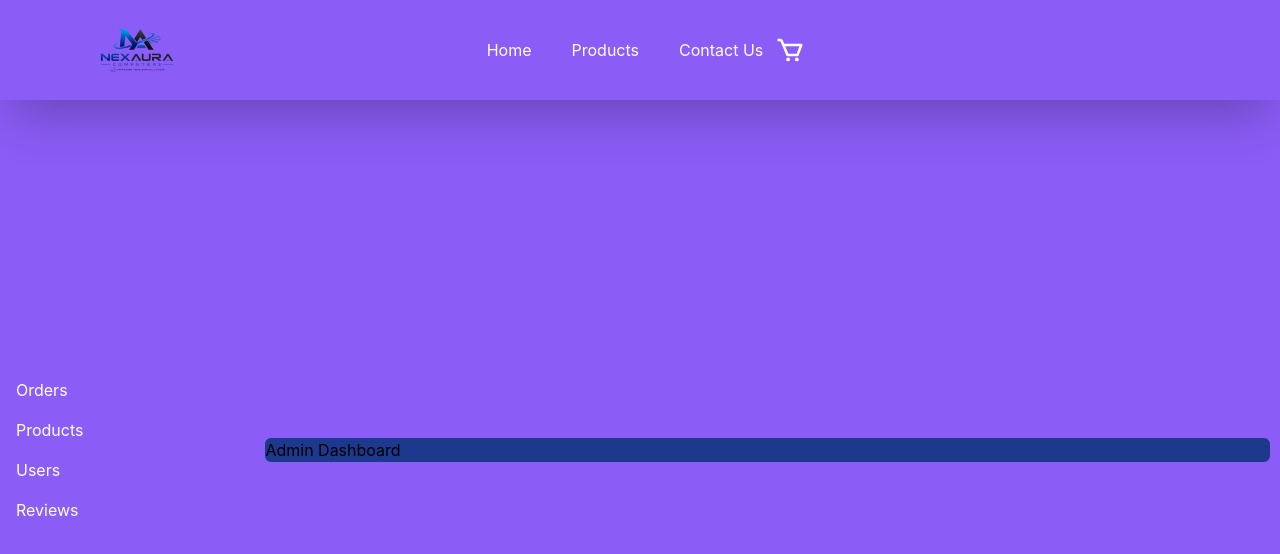
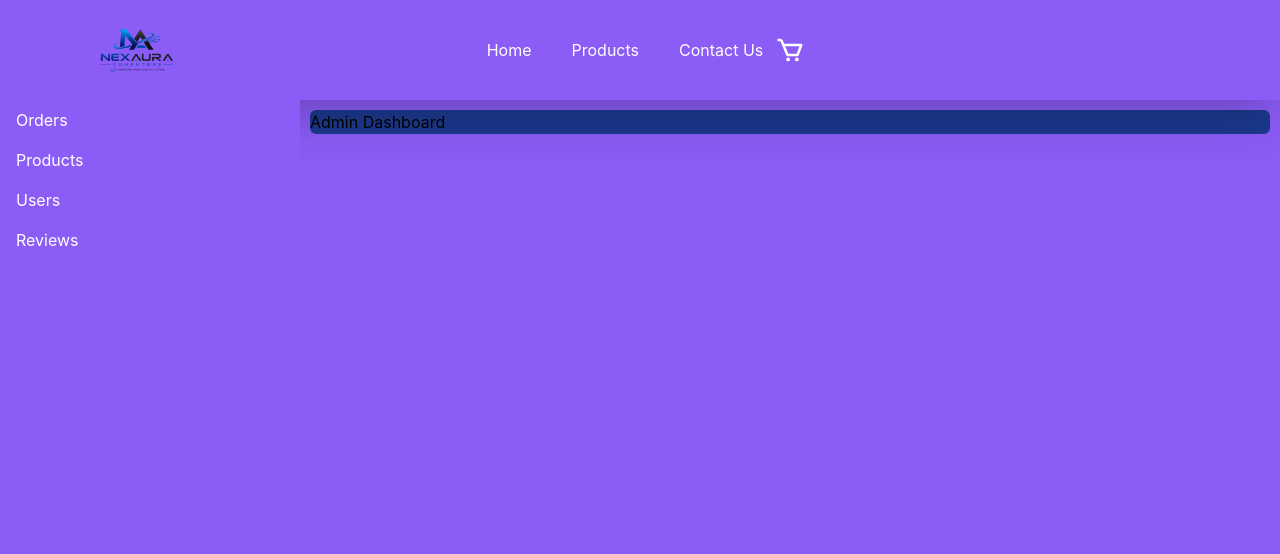
Before and after one commit to Amila1P/Nexaura_Computers-frontend, a React (Vite) app: page /admin in a window 1280 px wide. Shown: the top 554 px of the page. Built offline with nearby package versions, Linux system fonts and the light colour scheme.

Commit message:
Fix navigation position on admin pages

```diff
--- a/src/pages/adminPage.jsx
+++ b/src/pages/adminPage.jsx
@@ -5,9 +5,9 @@ import AdminEditProductPage from "./admin/adminEditProductPage.jsx"
 
 export default function AdminPage() {
     return (
-        <div className = "w-full min-h-[calc(100vh-100px)] flex items-center bg-accent">
+        <div className = "w-full min-h-[calc(100vh-100px)] flex justify-center bg-accent">
 
-            <div className = "w-[300px] h-full bg-accent text-white">
+            <div className = "w-[300px] h-full fixed left-0 z-[9999] bg-accent text-white">
 
                 {/*
                 <a href = "/admin/products" className = "block py-2 px-4 hover:bg-gray-700">Products</a>
@@ -22,7 +22,7 @@ export default function AdminPage() {
 
             </div>
 
-            <div className = "w-[1200px] h-full bg-blue-900 border-[10px] border-accent rounded-2xl">
+            <div className = "w-full ml-[300px] h-full bg-blue-900 border-[10px] border-accent rounded-2xl ">
 
                 <Routes>
                     <Route path = "/" element = { <h1>Admin Dashboard</h1>}></Route>
```
